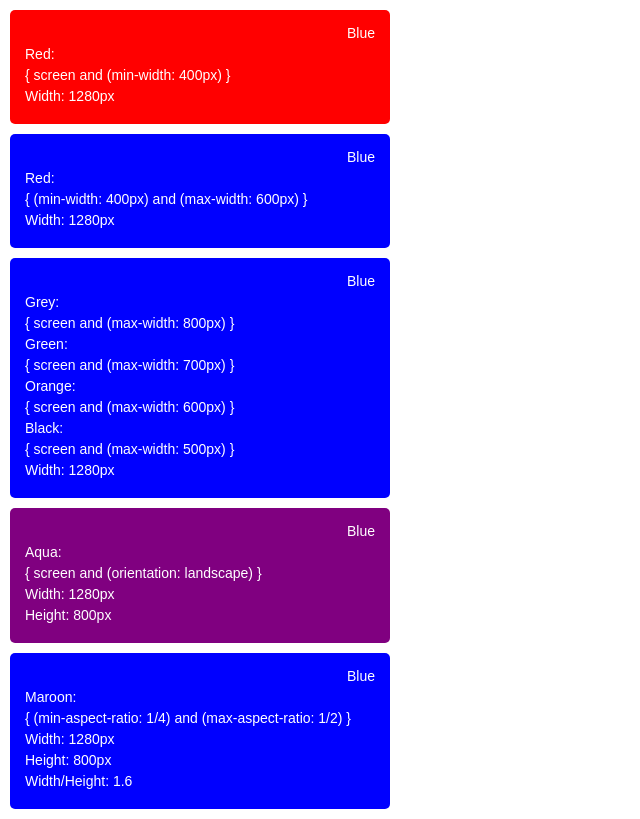
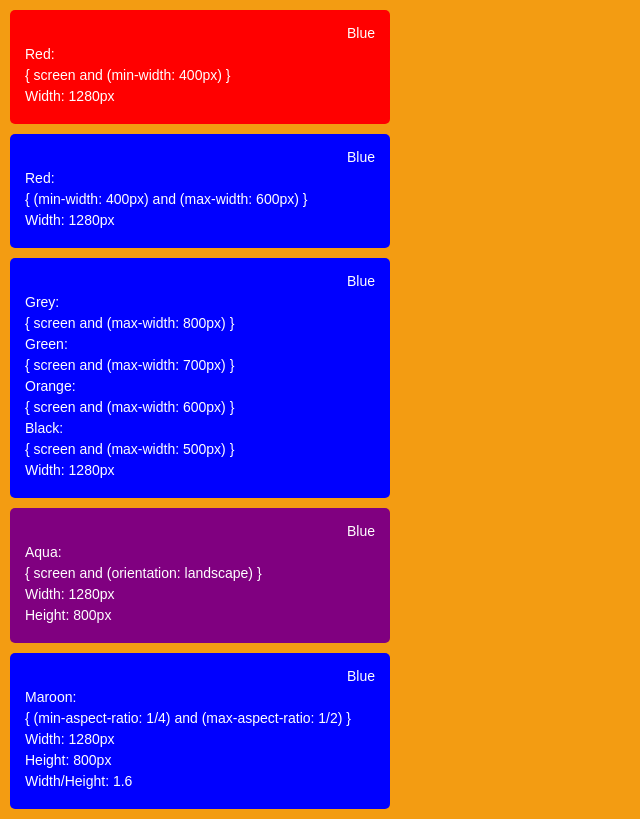
Before and after one commit to BertFrontEnd/my-synopsis, a plain HTML site: page media-queries/index.html in a window 1280 px wide. Shown: the whole page, without its empty margins (0-640 px from the left). Drawn offline with Linux system fonts and the light colour scheme.

Commit message:
Update style.css

```diff
--- a/media-queries/style.css
+++ b/media-queries/style.css
@@ -1,6 +1,10 @@
 * {
   margin: 0;
   padding: 0;
+}
+
+body {
+  background-color: #f39c12;
 }
 
 div {
```
